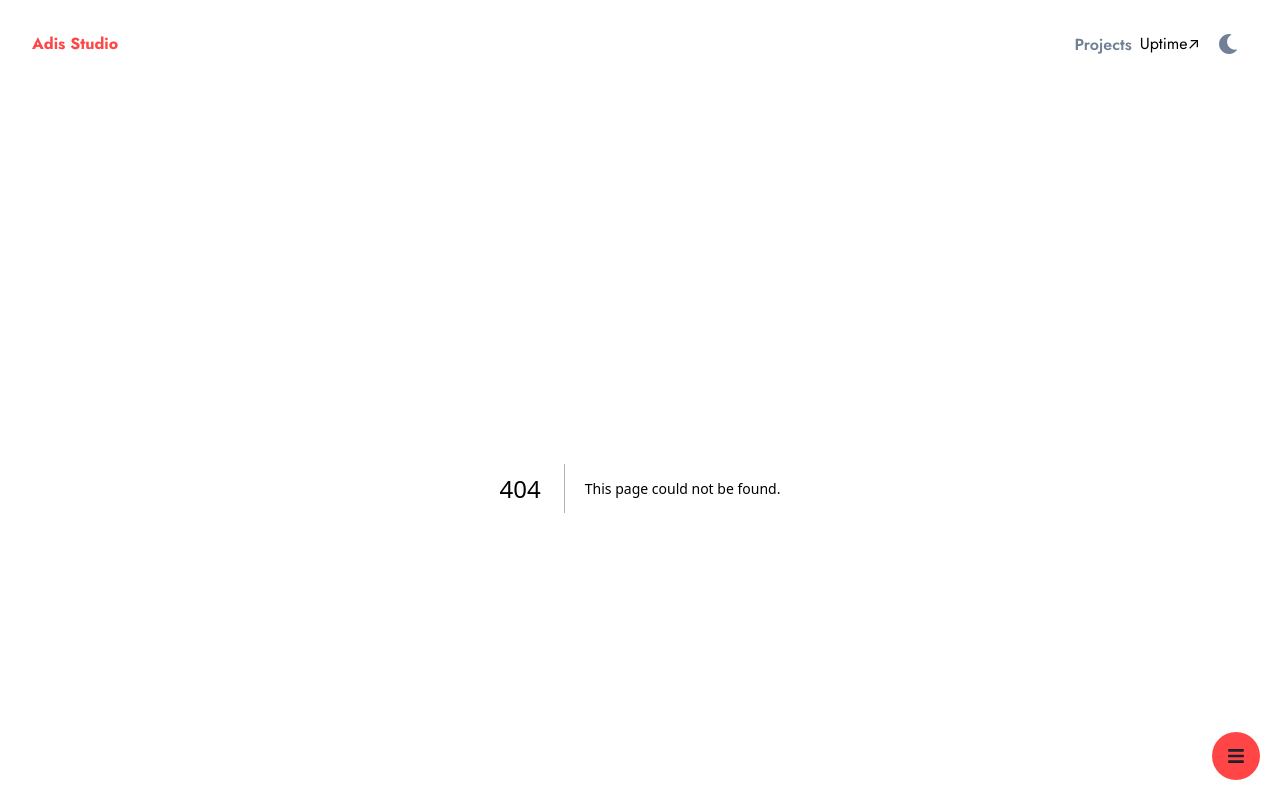
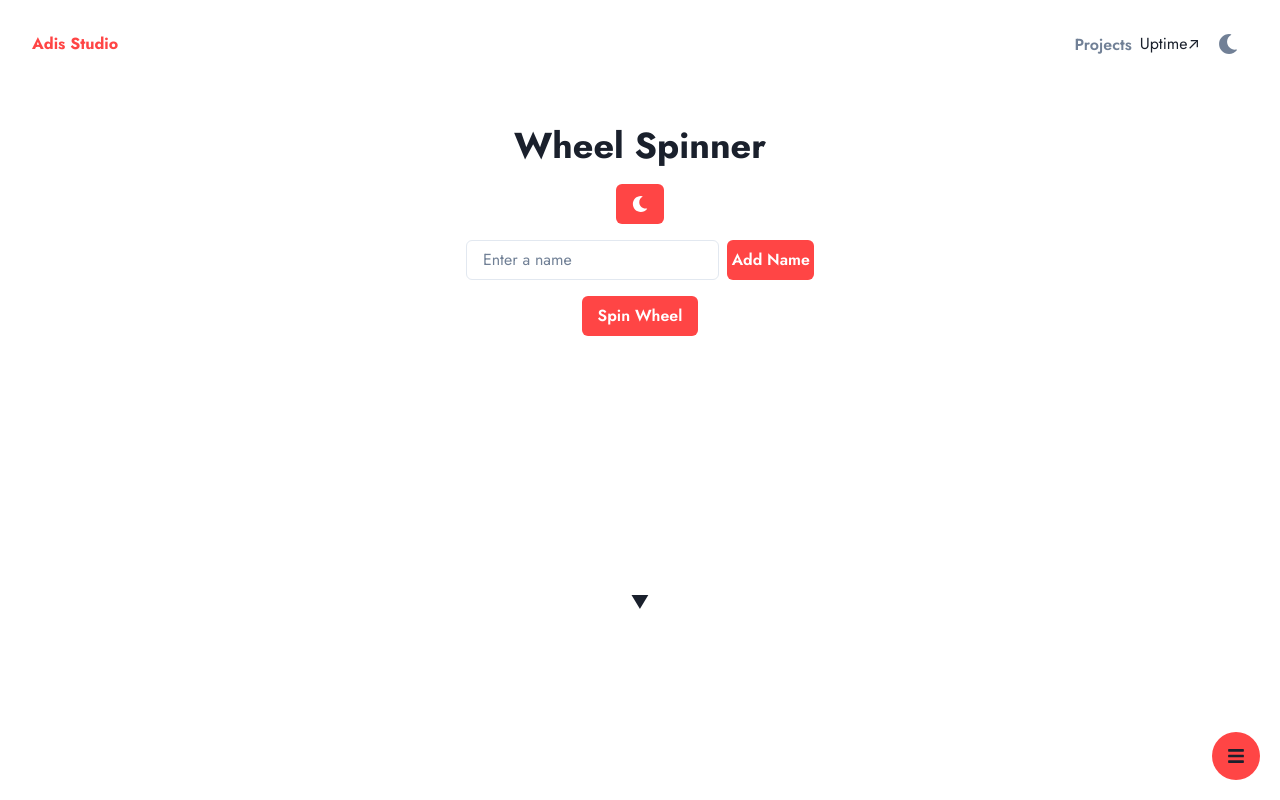
Before and after one commit to adityaREDFLAG/Adis-Site, a Next.js app: page /Wheel in a window 1280 px wide. Before the commit this address had no page. Shown: the top 800 px of the page. Built offline with nearby package versions, Linux system fonts and the light colour scheme.

Commit message:
Create Wheel.tsx with a lot of help of ChatGPT

```diff
--- /dev/null
+++ b/src/pages/Wheel.tsx
@@ -0,0 +1,145 @@
+import * as React from 'react';
+import { useRef, useState, useEffect } from 'react';
+import {
+  Box,
+  Button,
+  Center,
+  Heading,
+  HStack,
+  Input,
+  Text,
+  VStack,
+  useColorMode,
+} from '@chakra-ui/react';
+import { NextSeo } from 'next-seo';
+import { FaMoon, FaSun } from 'react-icons/fa';
+import { Icon } from '@chakra-ui/react';
+
+const WheelSpinner: React.FC = () => {
+  const canvasRef = useRef<HTMLCanvasElement | null>(null);
+  const [names, setNames] = useState<string[]>([]);
+  const [name, setName] = useState<string>('');
+  const [spinning, setSpinning] = useState<boolean>(false);
+  const { colorMode, toggleColorMode } = useColorMode();
+
+  const addName = () => {
+    if (name.trim() !== '') {
+      setNames([...names, name]);
+      setName('');
+    }
+  };
+
+  const drawWheel = () => {
+    const canvas = canvasRef.current;
+    if (!canvas) return;
+    const ctx = canvas.getContext('2d');
+    if (!ctx) return;
+
+    const numSegments = names.length;
+    const angleStep = (2 * Math.PI) / numSegments;
+
+    ctx.clearRect(0, 0, canvas.width, canvas.height);
+
+    names.forEach((name, index) => {
+      const angle = index * angleStep;
+
+      ctx.beginPath();
+      ctx.moveTo(canvas.width / 2, canvas.height / 2);
+      ctx.arc(
+        canvas.width / 2,
+        canvas.height / 2,
+        canvas.width / 2,
+        angle,
+        angle + angleStep
+      );
+      ctx.closePath();
+
+      ctx.fillStyle = `hsl(${(360 / numSegments) * index}, 100%, 50%)`;
+      ctx.fill();
+
+      ctx.save();
+      ctx.translate(
+        canvas.width / 2 +
+          (canvas.width / 2.5) * Math.cos(angle + angleStep / 2),
+        canvas.height / 2 +
+          (canvas.height / 2.5) * Math.sin(angle + angleStep / 2)
+      );
+      ctx.rotate(angle + angleStep / 2 + Math.PI / 2);
+      ctx.fillStyle = 'white';
+      ctx.fillText(name, -ctx.measureText(name).width / 2, 0);
+      ctx.restore();
+    });
+  };
+
+  const spinWheel = () => {
+    if (spinning) return;
+    setSpinning(true);
+
+    const canvas = canvasRef.current;
+    if (!canvas) return;
+
+    const spinDuration = 3000; // duration of the spin in ms
+    const spinAngle = Math.random() * 360 + 720; // random angle between 720 and 1080 degrees
+
+    let start = 0;
+
+    const animate = (timestamp: number) => {
+      if (!start) start = timestamp;
+      const elapsed = timestamp - start;
+      const progress = Math.min(elapsed / spinDuration, 1);
+      const easing = progress * (2 - progress);
+      const angle = easing * spinAngle;
+
+      canvas.style.transform = `rotate(${angle}deg)`;
+
+      if (progress < 1) {
+        requestAnimationFrame(animate);
+      } else {
+        setSpinning(false);
+      }
+    };
+
+    requestAnimationFrame(animate);
+  };
+
+  useEffect(() => {
+    drawWheel();
+  }, [names]);
+
+  return (
+    <Center minH="100vh" flexDirection="column" p={8}>
+      <NextSeo title="Wheel Spinner" />
+      <Heading mb={4}>Wheel Spinner</Heading>
+      <HStack align="start" mb={4} spacing={4}>
+        <Button onClick={toggleColorMode} backgroundColor="#FF4545" color="white">
+          {colorMode === 'light' ? <Icon as={FaMoon} /> : <Icon as={FaSun} />}
+        </Button>
+      </HStack>
+      <VStack mb={4} spacing={4}>
+        <HStack>
+          <Input
+            placeholder="Enter a name"
+            value={name}
+            onChange={(e) => setName(e.target.value)}
+          />
+          <Button onClick={addName} backgroundColor="#FF4545" color="white">
+            Add Name
+          </Button>
+        </HStack>
+        <Button onClick={spinWheel} isDisabled={spinning} backgroundColor="#FF4545" color="white">
+          Spin Wheel
+        </Button>
+      </VStack>
+      <Box position="relative">
+        <canvas ref={canvasRef} width={500} height={500} style={{ transition: 'transform 3s ease-out' }} />
+        <Box position="absolute" top="50%" left="50%" transform="translate(-50%, -50%)">
+          <Text fontSize="lg" fontWeight="bold">
+            ▼
+          </Text>
+        </Box>
+      </Box>
+    </Center>
+  );
+};
+
+export default WheelSpinner
```
